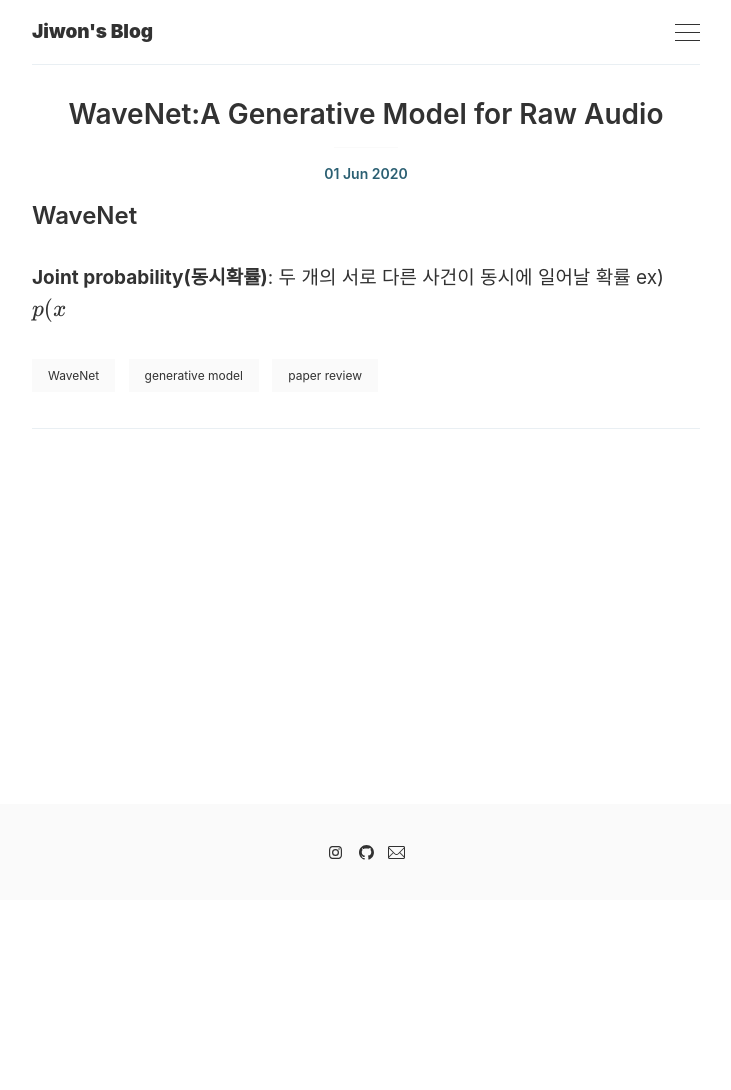
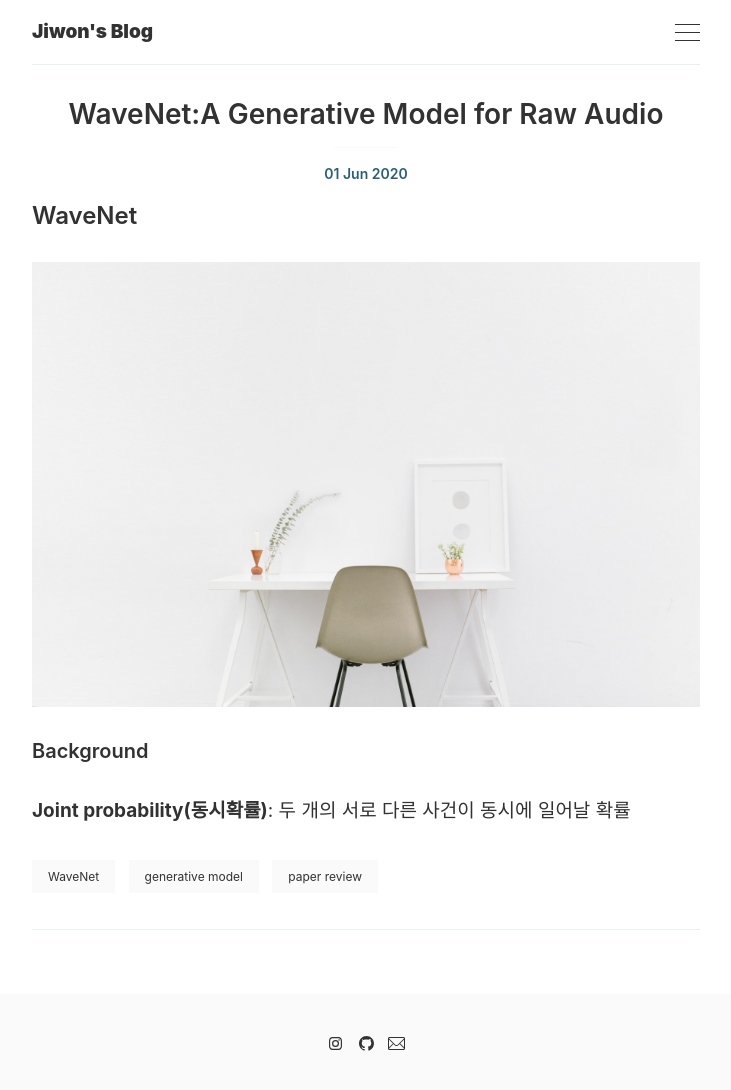
Before and after one commit to inha-informatics/geongswon.github.io, a Jekyll site: the page built from _posts/2020-06-01-WaveNet:-A-Generative-Model-for-Raw-Audio.markdown, in a window 1280 px wide. Shown: the whole page, without its empty margins (274-1005 px from the left). Built offline with Jekyll 4.4.1, drawn with Linux system fonts in a browser that asks for light colours; formulas are drawn with MathJax 3; comment, search, counter and statistics services are not loaded; before the commit the page ends 900 px from its top, so only the background shows below that.

Commit message:
Update 2020-06-01-WaveNet:-A-Generative-Model-for-Raw-Audio.markdown

```diff
--- a/_posts/2020-06-01-WaveNet:-A-Generative-Model-for-Raw-Audio.markdown
+++ b/_posts/2020-06-01-WaveNet:-A-Generative-Model-for-Raw-Audio.markdown
@@ -6,5 +6,10 @@ use_math: true
 ---
 
 ### WaveNet
+
+![about](/images/pages/about.jpeg)
+
+
+
+#### Background
 **Joint probability(동시확률)**: 두 개의 서로 다른 사건이 동시에 일어날 확률
- ex) $p(x $
```
